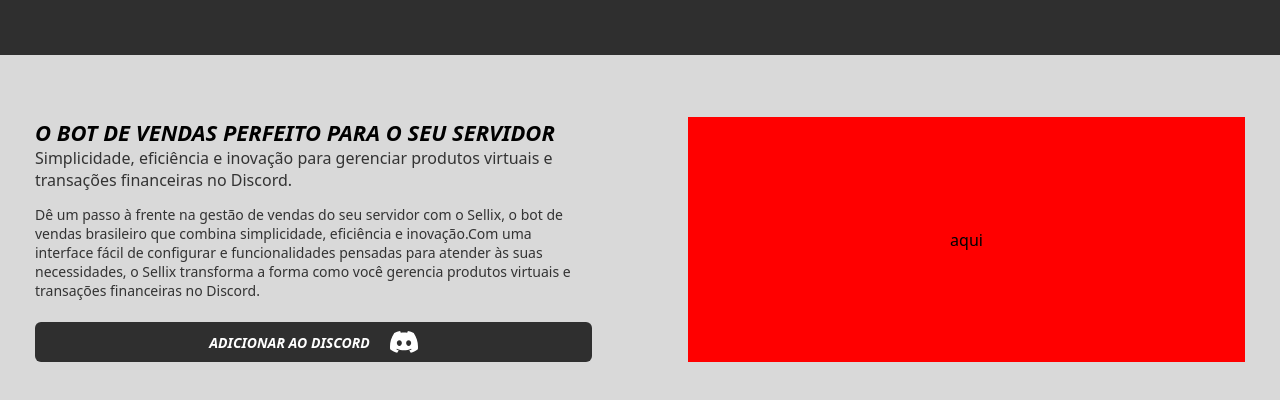
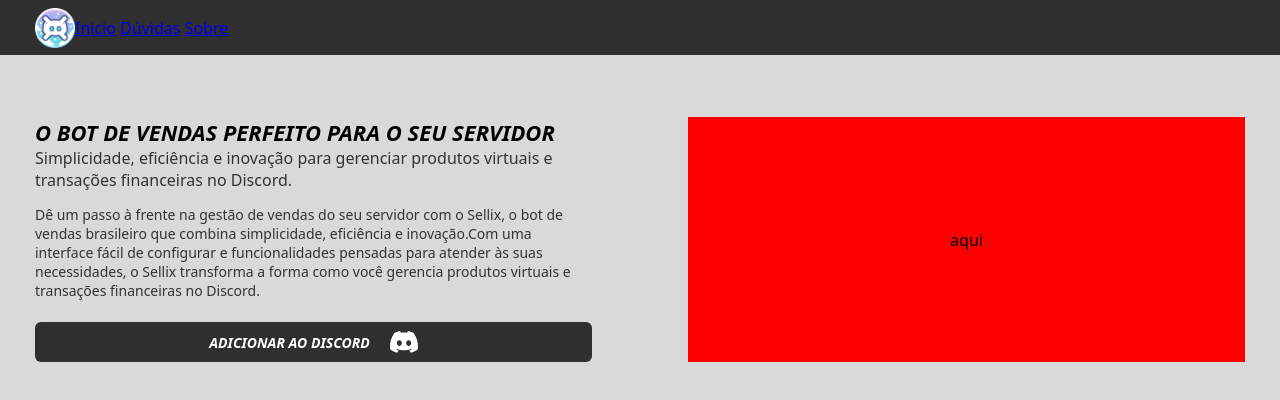
Before and after one commit to config-z/lading-page-bot, a plain HTML site: page index.html in a window 1280 px wide. Drawn offline with Linux system fonts and the light colour scheme.

Commit message:
adicionado novo header

```diff
--- a/index.html
+++ b/index.html
@@ -4,13 +4,21 @@
 <head>
     <meta charset="UTF-8">
     <meta name="viewport" content="width=device-width, initial-scale=1.0">
+    <link rel="shortcut icon" href="assets/logo.png" type="image/png">
     <link rel="stylesheet" href="./style.css">
-    <title>Document</title>
+    <title>Sellix </title>
 </head>
 
 <body>
     <header class="main_header">
-
+        <nav class="wrapper">
+            <img class="logo" src="assets/logo.png" alt="sellix logo">
+            <div>
+                <a href=" #">Inicio</a>
+                <a href="#">Dúvidas</a>
+                <a href="#">Sobre</a>
+            </div>
+        </nav>
     </header>
     <main>
         <section class="section_home">
--- a/style.css
+++ b/style.css
@@ -20,6 +20,8 @@ main {
     width: 100%;
     height: 55px;
     background-color: #2F2F2F;
+    display: flex;
+    align-items: center;
 }
 
 .main_header nav svg.right-times {
@@ -27,6 +29,20 @@ main {
     top: 0;
     right: 0;
     height: 30px;
+}
+
+.main_header .wrapper {
+    display: flex;
+    align-items: center;
+    width: 100%;
+    max-width: 1320px;
+    margin: 0 auto;
+    padding: 0 35px;
+}
+
+.main_header .wrapper .logo {
+    width: 40px;
+    height: 40px;
 }
 
 .section_home {
```
Also changed, not shown: assets/logo.png (added).
